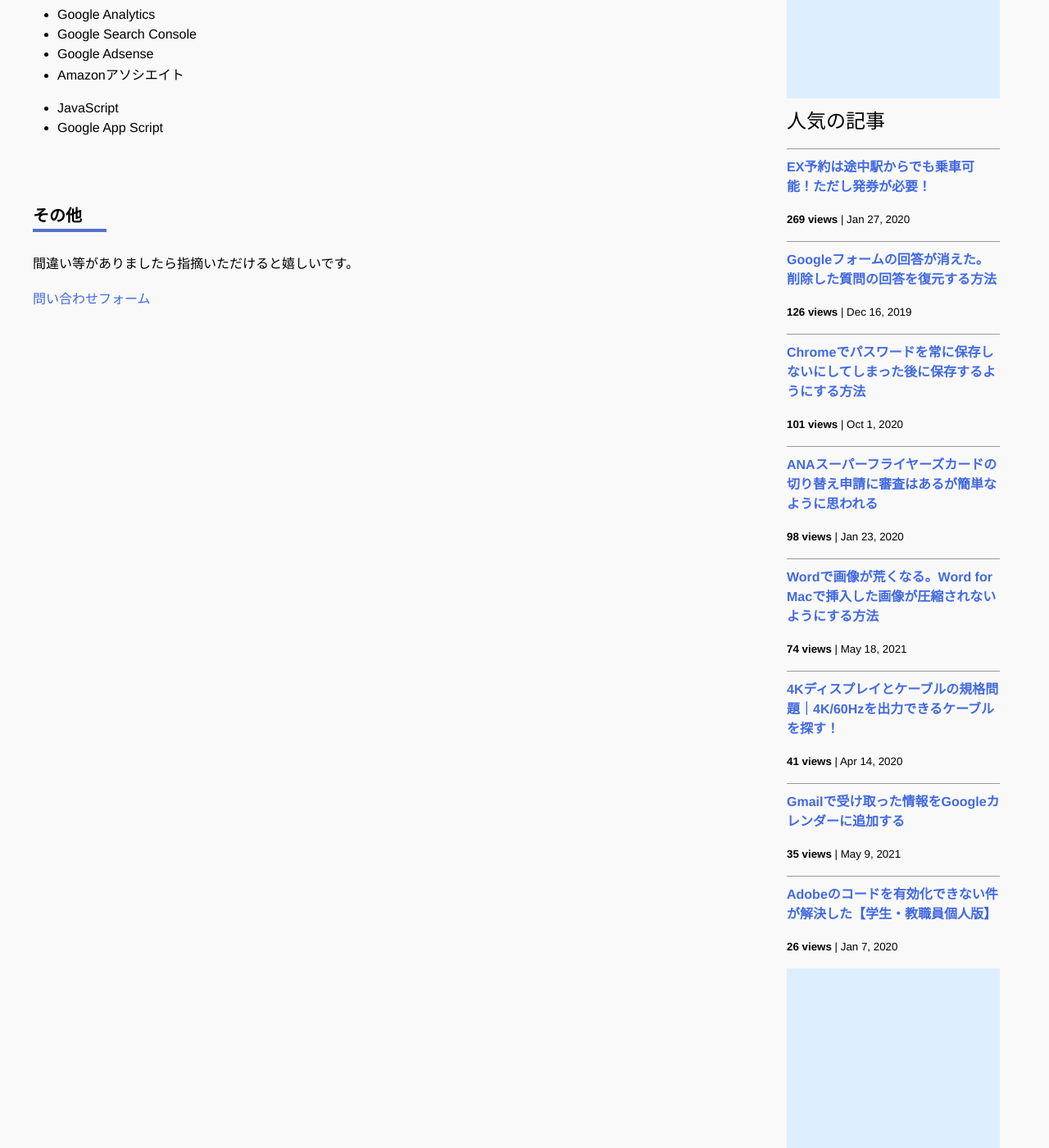
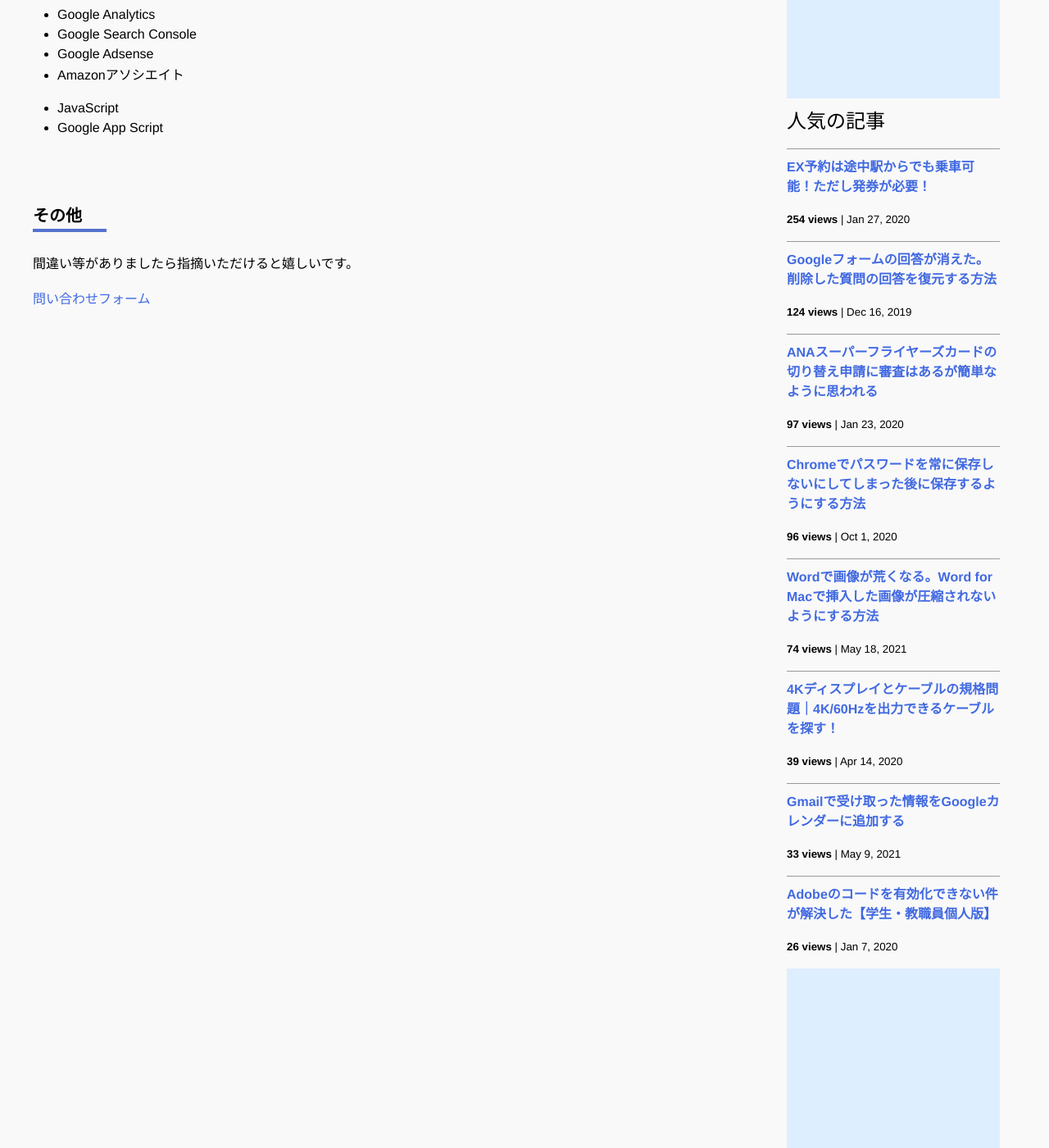
Before and after one commit to iwanaminami/shoyaiwaname, a Jekyll site: the page built from about.markdown, in a window 1280 px wide and 1400 px high, scrolled down 693 px. Shown: the whole window at 82% size. Built offline with Jekyll 4.4.1, drawn with Linux system fonts in a browser that asks for light colours; nearby versions of some CDN libraries; comment, search, counter and statistics services are not loaded.

Commit message:
chore(ga): update _data/popularposts.yml 20251101-0052

```diff
--- a/_data/popularposts.yml
+++ b/_data/popularposts.yml
@@ -1,17 +1,17 @@
 side:
-  - view: 269
+  - view: 254
     url: "/2020/01/27/ex-rideontheway.html"
-  - view: 126
+  - view: 124
     url: "/2019/12/16/restore-googleform.html"
-  - view: 101
+  - view: 97
+    url: "/2020/01/23/sfc-judge.html"
+  - view: 96
     url: "/2020/10/01/googlepassword.html"
-  - view: 98
-    url: "/2020/01/23/sfc-judge.html"
   - view: 74
     url: "/2021/05/18/image-compression-word.html"
-  - view: 41
+  - view: 39
     url: "/2020/04/14/4kcable.html"
-  - view: 35
+  - view: 33
     url: "/2021/05/09/gmailtocalendar.html"
   - view: 26
     url: "/2020/01/07/adobe-activate-problem.html"
```
